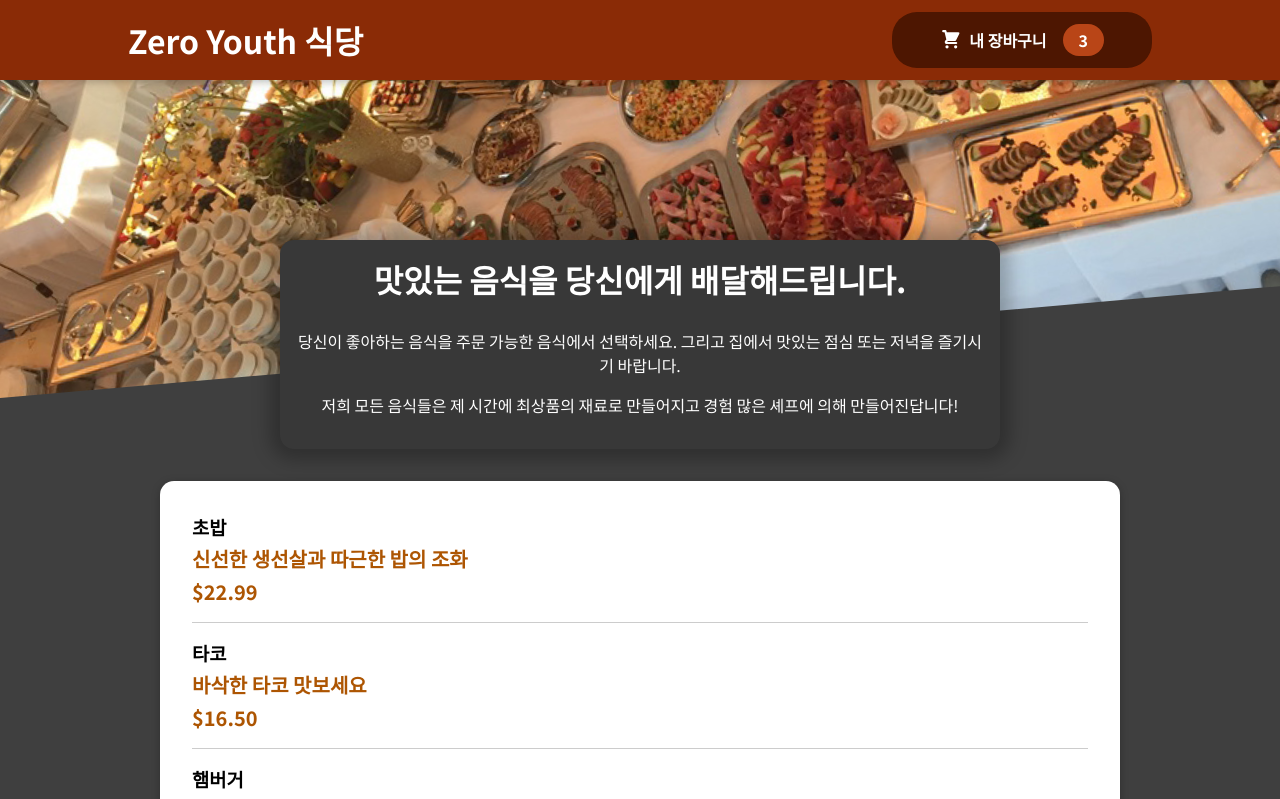
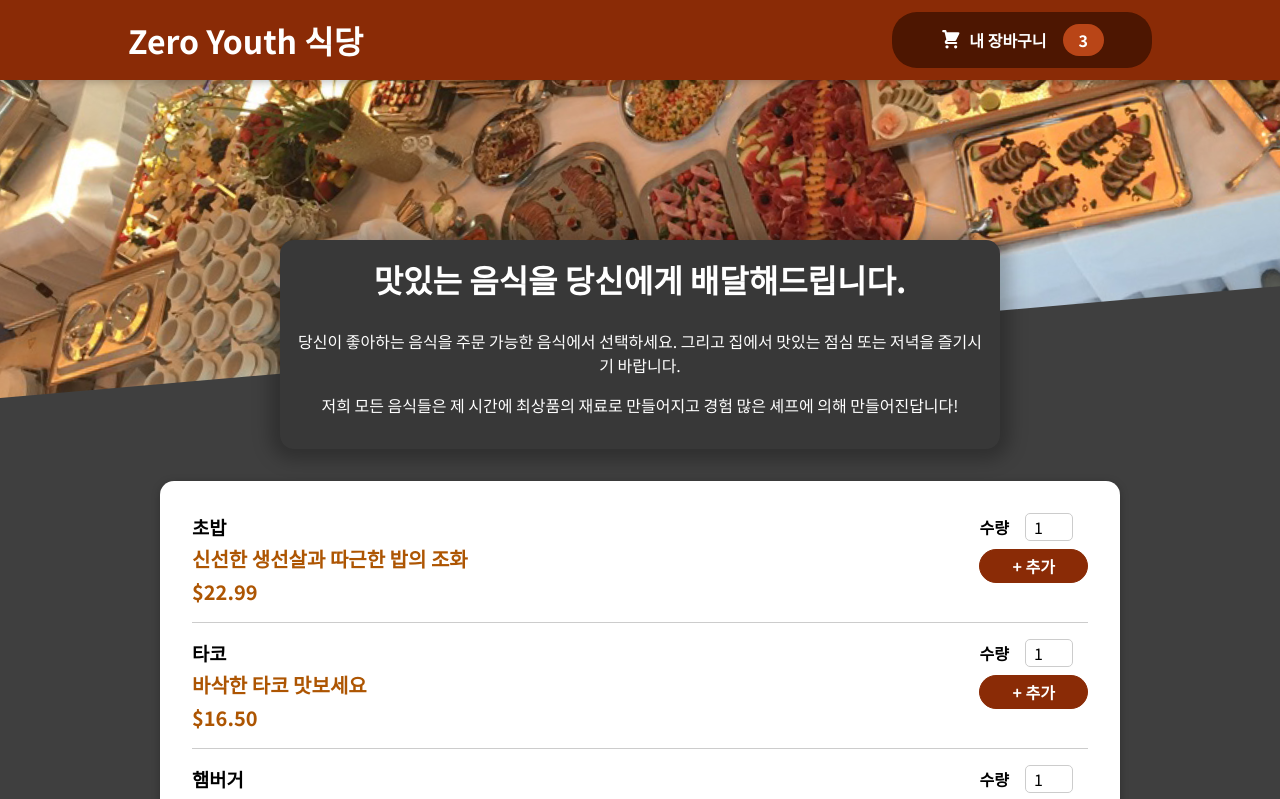
Before and after one commit to zeroyouth/udemy_4, a React (Create React App) app: page / in a window 1280 px wide. Shown: the top 799 px of the page. Built offline with nearby package versions, Linux system fonts and the light colour scheme.

Commit message:
Add : MealItemForm 추가

```diff
--- a/src/components/Meals/MealItem/MealItem.js
+++ b/src/components/Meals/MealItem/MealItem.js
@@ -1,5 +1,6 @@
 import React from 'react';
 import classes from './MealItem.module.css';
+import MealItemForm from './MealItemForm';
 
 const MealItem = (props) => {
   const price = `$${props.price.toFixed(2)}`; //소수점 이하 두 자리까지 표시
@@ -12,7 +13,7 @@
         <div className={classes.price}>{price}</div>
       </div>
       <div>
-
+        <MealItemForm />
       </div>
     </li>
   );
--- /dev/null
+++ b/src/components/Meals/MealItem/MealItemForm.js
@@ -0,0 +1,22 @@
+import React from 'react';
+import classes from './MealItemForm.module.css';
+import Input from '../../UI/Input';
+
+const MealItemForm = (props) => {
+  return (
+    <form className={classes.form}>
+      <Input label="수량" input={{
+        id: 'amount',
+        type: 'number',
+        min: '1',
+        max: '5',
+        step: '1',
+        defaultValue: '1'
+      }}
+      />
+      <button>+ 추가</button>
+    </form>
+  );
+};
+
+export default MealItemForm;
--- /dev/null
+++ b/src/components/Meals/MealItem/MealItemForm.module.css
@@ -0,0 +1,20 @@
+.form {
+  text-align: right;
+}
+
+.form button {
+  font: inherit;
+  cursor: pointer;
+  background-color: #8a2b06;
+  border: 1px solid #8a2b06;
+  color: white;
+  padding: 0.25rem 2rem;
+  border-radius: 20px;
+  font-weight: bold;
+}
+
+.form button:hover,
+.form button:active {
+  background-color: #641e03;
+  border-color: #641e03;
+}
--- /dev/null
+++ b/src/components/UI/Input.js
@@ -0,0 +1,13 @@
+import React from 'react';
+import classes from './Input.module.css';
+
+const Input = (props) => {
+  return (
+    <div className={classes.input}>
+      <label htmlFor={props.input.id}>{props.label}</label>
+      <input {...props.input} />
+    </div>
+  );
+};
+
+export default Input;
--- /dev/null
+++ b/src/components/UI/Input.module.css
@@ -0,0 +1,18 @@
+.input {
+  display: flex;
+  align-items: center;
+  margin-bottom: 0.5rem;
+}
+
+.input label {
+  font-weight: bold;
+  margin-right: 1rem;
+}
+
+.input input {
+  width: 3rem;
+  border-radius: 5px;
+  border: 1px solid #ccc;
+  font: inherit;
+  padding-left: 0.5rem;
+}
```
Also changed, not shown: src/components/Meals/MealItemForm.js (deleted), 1 other file (tests, documents, lock files or other folders).
